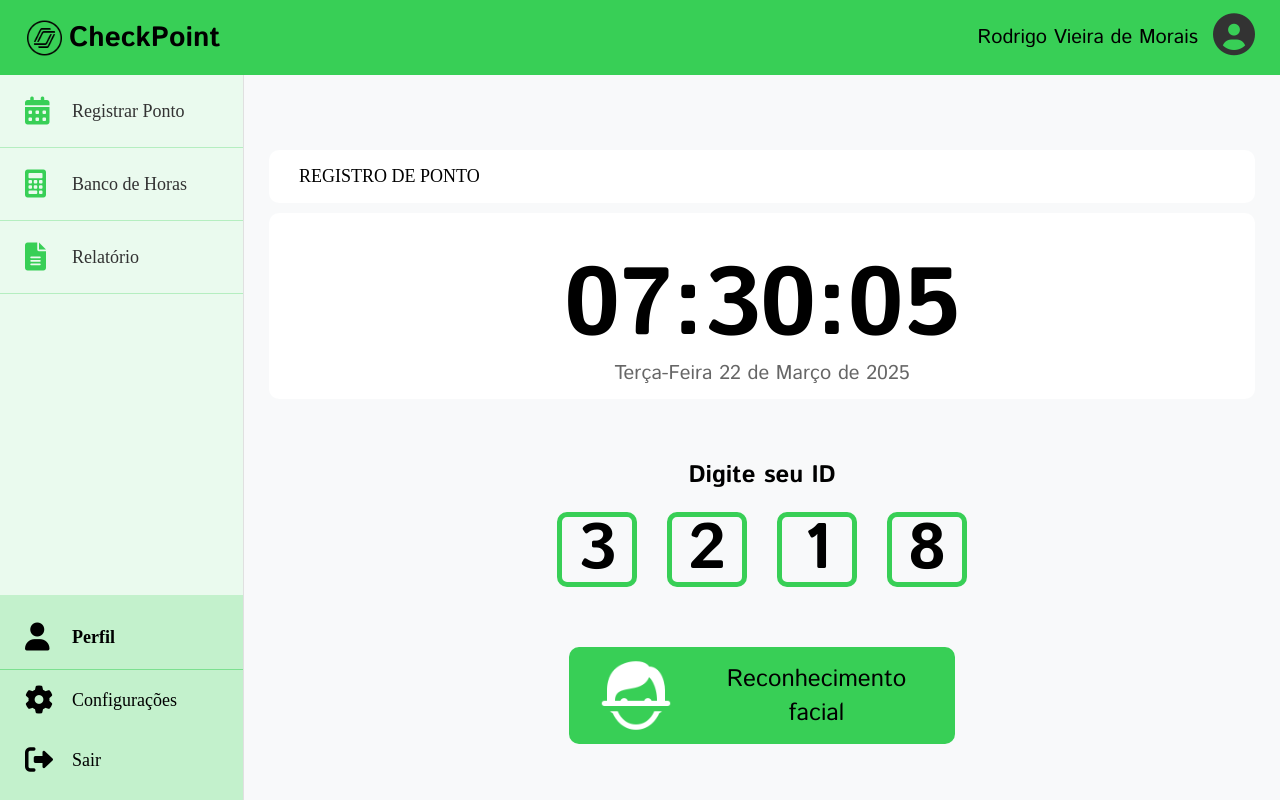
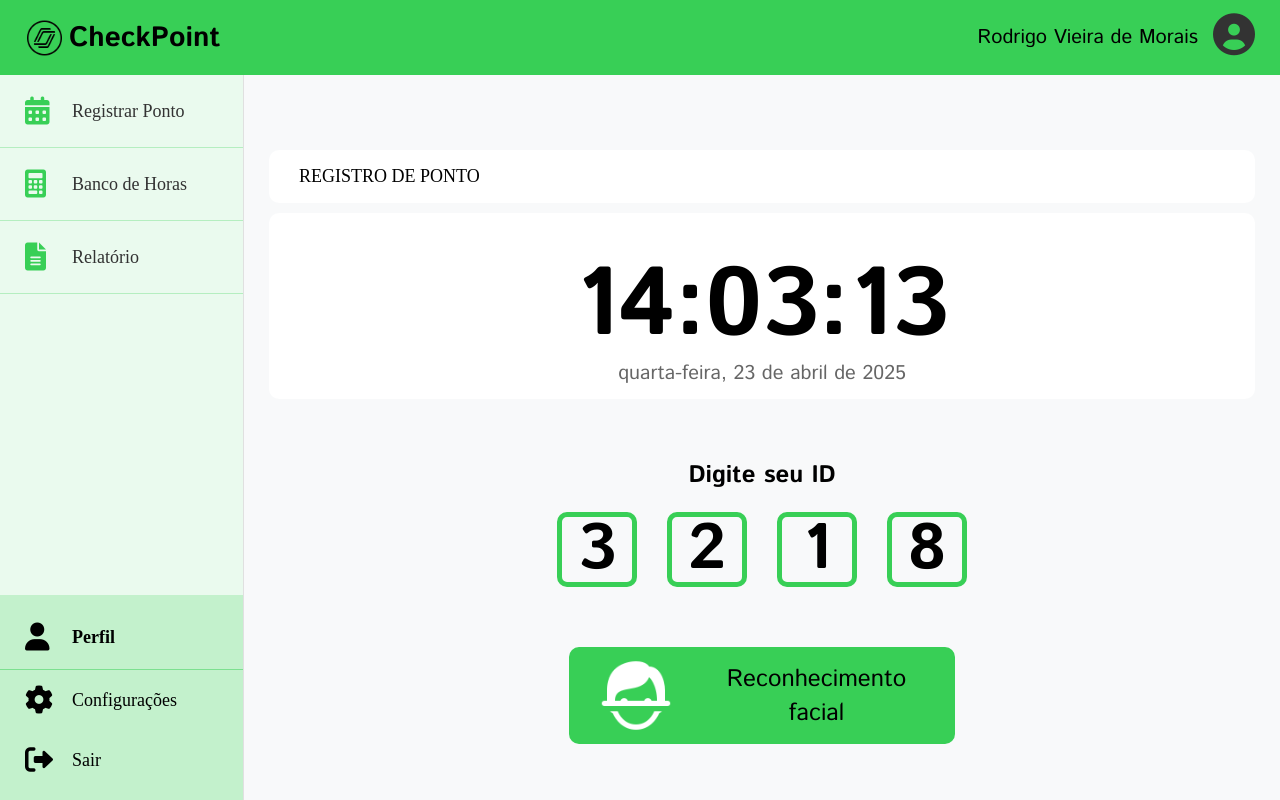
Before and after one commit to josefernandob/CheckPoint, a React (Vite) app: page /registrar in a window 1280 px wide. Built offline with nearby package versions, Linux system fonts and the light colour scheme.

Commit message:
deploy 2.2

```diff
--- a/src/pages/Login/InitialPage.jsx
+++ b/src/pages/Login/InitialPage.jsx
@@ -1,16 +1,59 @@
-import React from 'react';
+import React, { useState, useEffect } from 'react';
 import { useNavigate } from 'react-router-dom';
 import styles from './InitialPage.module.css';
 
 export default function InitialPage() {
   const navigate = useNavigate();
+  const [currentTime, setCurrentTime] = useState(new Date());
+
+  // Atualiza o relógio a cada segundo
+  useEffect(() => {
+    const timer = setInterval(() => {
+      setCurrentTime(new Date());
+    }, 1000);
+
+    return () => clearInterval(timer);
+  }, []);
+
+  // Formata a data em português
+  const formatDate = (date) => {
+    return date.toLocaleDateString('pt-BR', {
+      weekday: 'long',
+      day: 'numeric',
+      month: 'long',
+      year: 'numeric',
+      timeZone: 'America/Sao_Paulo'
+    });
+  };
+
+  // Calcula o tempo restante até às 17:00
+  const calculateTimeLeft = () => {
+    const now = new Date();
+    const target = new Date(
+      now.getFullYear(),
+      now.getMonth(),
+      now.getDate(),
+      17, 0, 0 // 17:00:00
+    );
+
+    // Se já passou das 17:00, mostra 00:00
+    if (now > target) {
+      return '00:00';
+    }
+
+    const diff = target - now;
+    const hours = Math.floor(diff / (1000 * 60 * 60));
+    const minutes = Math.floor((diff % (1000 * 60 * 60)) / (1000 * 60));
+
+    return `${hours.toString().padStart(2, '0')}:${minutes.toString().padStart(2, '0')}`;
+  };
 
   return (
     <div className={styles.appContainer}>
       {/* Header */}
       <div className={styles.header}>
         <div className={styles.headerLeft}>
-          <img src="/src/assets/Nearpod.svg" className={styles.logo} />
+          <img src="/src/assets/Nearpod.svg" className={styles.logo} alt="Logo" />
           <span className={styles.logoText}>CheckPoint</span>
         </div>
         <div className={styles.userInfo}>
@@ -66,7 +109,7 @@
               <div className={styles.sectionTitle}>
                 <i className="fas fa-calendar-day"></i> Jornada de hoje
               </div>
-              <div className={styles.date}>Terça-Feira 22 de Março de 2025</div>
+              <div className={styles.date}>{formatDate(currentTime)}</div>
             </div>
 
             <div className={styles.statusContainer}>
@@ -85,7 +128,7 @@
                 <div className={styles.sectionTitle}>
                   <i className="fas fa-hourglass-half"></i> Tempo restante
                 </div>
-                <div className={styles.timeDisplay}>05:30</div>
+                <div className={styles.timeDisplay}>{calculateTimeLeft()}</div>
               </div>
             </div>
           </div>
--- a/src/pages/Login/PointRegister.jsx
+++ b/src/pages/Login/PointRegister.jsx
@@ -1,9 +1,47 @@
-import React from 'react';
+import React, { useState, useEffect } from 'react';
 import { useNavigate } from 'react-router-dom';
 import styles from './PointRegister.module.css';
 
 export default function PointRegister() {
   const navigate = useNavigate();
+  const [currentTime, setCurrentTime] = useState(new Date());
+
+  // Atualiza o relógio a cada segundo
+  useEffect(() => {
+    const timer = setInterval(() => {
+      setCurrentTime(new Date());
+    }, 1000);
+
+    return () => clearInterval(timer);
+  }, []);
+
+  // Formata a hora com os dois pontos piscando
+  const formatTime = (date) => {
+    const hours = date.getHours().toString().padStart(2, '0');
+    const minutes = date.getMinutes().toString().padStart(2, '0');
+    const seconds = date.getSeconds().toString().padStart(2, '0');
+
+    return (
+      <>
+        {hours}
+        <span className={styles.colon}>:</span>
+        {minutes}
+        <span className={styles.colon}>:</span>
+        {seconds}
+      </>
+    );
+  };
+
+  // Formata a data em português
+  const formatDate = (date) => {
+    return date.toLocaleDateString('pt-BR', {
+      weekday: 'long',
+      day: 'numeric',
+      month: 'long',
+      year: 'numeric',
+      timeZone: 'America/Sao_Paulo'
+    });
+  };
 
   return (
     <div className={styles.appContainer}>
@@ -67,11 +105,11 @@
             </div>
 
             <div className={styles.Hour}>
-              <p>07:30:05</p>
+              <p>{formatTime(currentTime)}</p>
             </div>
 
             <div className={styles.data}>
-              <p>Terça-Feira 22 de Março de 2025</p>
+              <p>{formatDate(currentTime)}</p>
             </div>
           </div>
 
```
